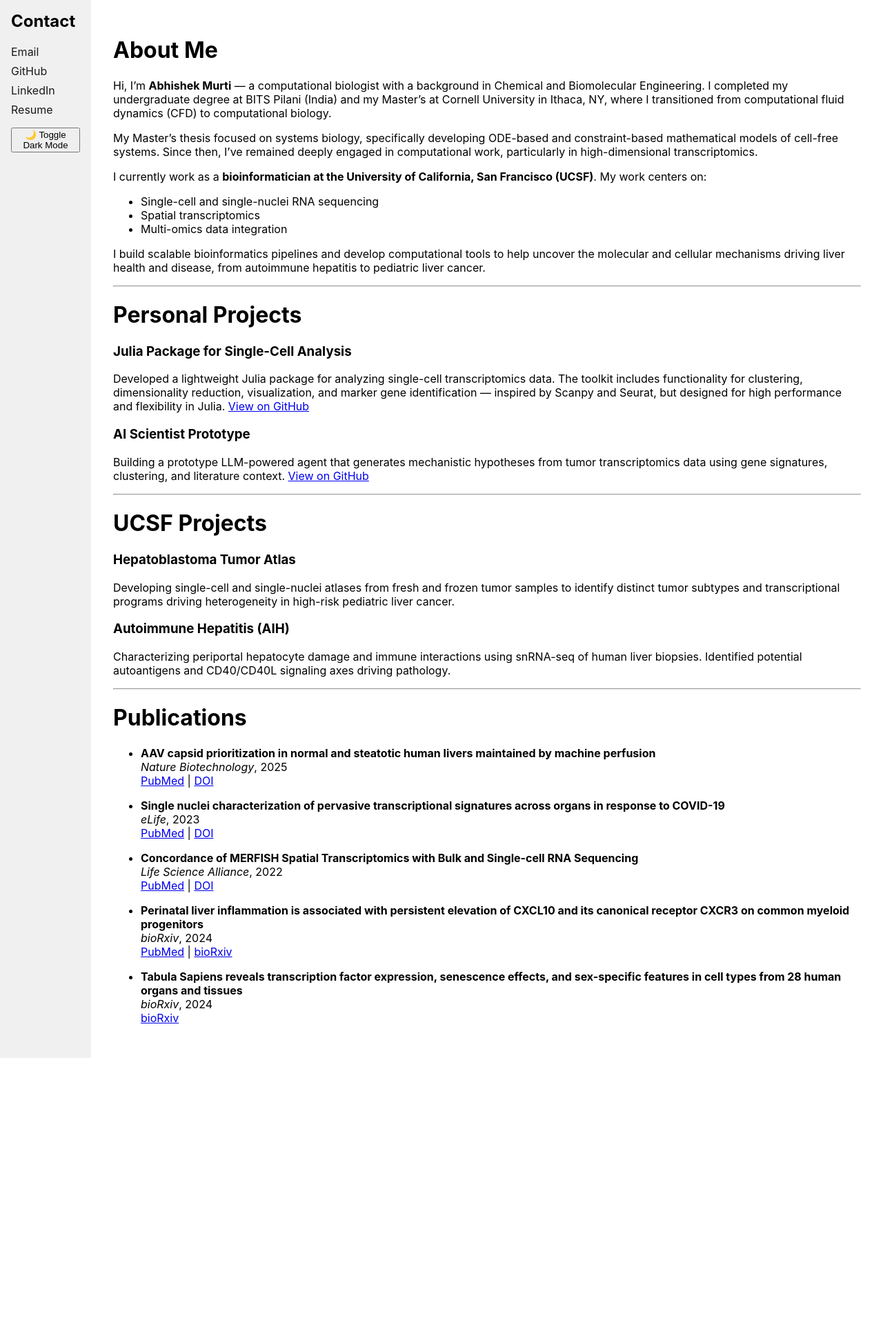
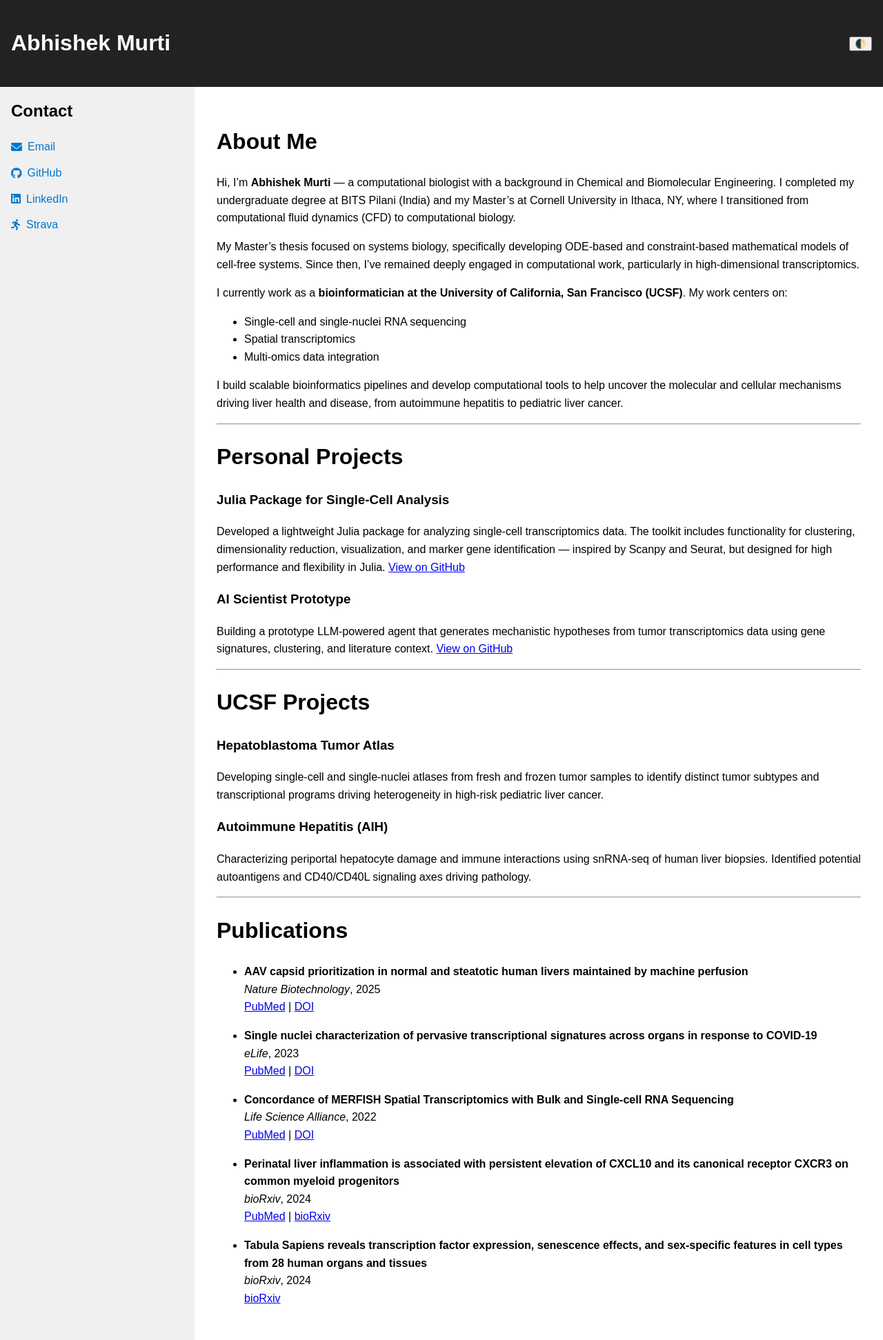
Before and after one commit to murti-abhishek/murti-abhishek.github.io, a Jekyll site: the page built from index.md, in a window 1280 px wide. Shown: the whole page at 69% size. Built offline with Jekyll 4.4.1, drawn with Linux system fonts in a browser that asks for light colours; our own code applies the rules of GitHub Pages for plain Markdown files; before the commit the page ends 1534 px from its top, so only the background shows below that.

```diff
--- a/_layouts/default.html
+++ b/_layouts/default.html
@@ -2,40 +2,50 @@
 <html lang="en">
   <head>
     <meta charset="UTF-8" />
-    <title>{{ page.title }}</title>
-    <link rel="stylesheet" href="{{ '/assets/css/style.css' | relative_url }}" />
-    <link rel="stylesheet" href="{{ '/assets/css/dark-mode.css' | relative_url }}" />
-    <script>
-      function toggleDarkMode() {
-        document.body.classList.toggle('dark-mode');
-        const mode = document.body.classList.contains('dark-mode') ? 'dark' : 'light';
-        localStorage.setItem('mode', mode);
-      }
+    <meta name="viewport" content="width=device-width, initial-scale=1" />
+    <title>{{ page.title | default: site.title }}</title>
+    <meta name="description" content="{{ page.description | default: site.description }}" />
 
-      window.onload = () => {
-        if (localStorage.getItem('mode') === 'dark') {
-          document.body.classList.add('dark-mode');
-        }
-      };
-    </script>
+    <!-- Font Awesome for icons -->
+    <link rel="stylesheet" href="https://cdnjs.cloudflare.com/ajax/libs/font-awesome/6.5.0/css/all.min.css">
+
+    <!-- Custom Styles -->
+    <link rel="stylesheet" href="{{ '/assets/css/style.css' | relative_url }}">
+    <link rel="stylesheet" href="{{ '/assets/css/dark-mode.css' | relative_url }}">
   </head>
 
   <body>
-    <div class="page-container">
+    <header>
+      <h1>{{ site.title }}</h1>
+      <button id="darkModeToggle">🌓</button>
+    </header>
+
+    <div class="container">
       <aside class="sidebar">
         <h2>Contact</h2>
         <ul>
-          <li><a href="mailto:your@email.com">Email</a></li>
-          <li><a href="https://github.com/yourusername">GitHub</a></li>
-          <li><a href="https://www.linkedin.com/in/yourusername/">LinkedIn</a></li>
-          <li><a href="/resume.pdf">Resume</a></li>
+          <li><a href="mailto:murtiabhishek@gmail.com"><i class="fas fa-envelope"></i> Email</a></li>
+          <li><a href="https://github.com/murti-abhishek" target="_blank"><i class="fab fa-github"></i> GitHub</a></li>
+          <li><a href="https://linkedin.com/in/abhishek-murti" target="_blank"><i class="fab fa-linkedin"></i> LinkedIn</a></li>
+          <li><a href="https://www.strava.com/athletes/84323856" target="_blank"><i class="fas fa-running"></i> Strava</a></li>
         </ul>
-        <button onclick="toggleDarkMode()">🌙 Toggle Dark Mode</button>
       </aside>
 
-      <main class="content">
+      <main>
         {{ content }}
       </main>
     </div>
+
+    <script>
+      const toggle = document.getElementById("darkModeToggle");
+      toggle.addEventListener("click", () => {
+        document.body.classList.toggle("dark");
+        localStorage.setItem("theme", document.body.classList.contains("dark") ? "dark" : "light");
+      });
+
+      if (localStorage.getItem("theme") === "dark") {
+        document.body.classList.add("dark");
+      }
+    </script>
   </body>
 </html>
--- a/assets/css/dark-mode.css
+++ b/assets/css/dark-mode.css
@@ -1,34 +1,21 @@
-body.dark-mode {
+body.dark {
   background-color: #121212;
-  color: #e0e0e0;
-}
-
-body.dark-mode .sidebar {
-  background-color: #1e1e1e;
   color: #ffffff;
 }
 
-body.dark-mode .sidebar h2 {
+body.dark header {
+  background-color: #000000;
   color: #ffffff;
 }
 
-body.dark-mode .sidebar a {
-  color: #90caf9;
+body.dark .sidebar {
+  background-color: #1e1e1e;
 }
 
-body.dark-mode .sidebar a:hover {
+body.dark .sidebar h2 {
   color: #ffffff;
 }
 
-body.dark-mode .content {
-  color: #e0e0e0;
-}
-
-body.dark-mode h1,
-body.dark-mode h2,
-body.dark-mode h3,
-body.dark-mode h4,
-body.dark-mode h5,
-body.dark-mode h6 {
+body.dark .sidebar a {
   color: #ffffff;
 }
--- a/assets/css/style.css
+++ b/assets/css/style.css
@@ -1,22 +1,30 @@
 body {
   margin: 0;
-  font-family: -apple-system, BlinkMacSystemFont, "Segoe UI", Roboto, Oxygen,
-    Ubuntu, Cantarell, "Open Sans", "Helvetica Neue", sans-serif;
+  font-family: Arial, sans-serif;
+  line-height: 1.6;
   background-color: #ffffff;
   color: #000000;
 }
 
-.page-container {
+header {
+  background-color: #222;
+  color: #fff;
+  padding: 1rem;
   display: flex;
-  min-height: 100vh;
+  justify-content: space-between;
+  align-items: center;
 }
 
-/* Sidebar styling */
+.container {
+  display: flex;
+  flex-direction: row;
+}
+
 .sidebar {
-  width: 250px;
   background-color: #f0f0f0;
   padding: 1rem;
-  box-sizing: border-box;
+  width: 250px;
+  min-height: 100vh;
 }
 
 .sidebar h2 {
@@ -24,26 +32,23 @@ body {
 }
 
 .sidebar ul {
-  list-style-type: none;
+  list-style: none;
   padding: 0;
 }
 
 .sidebar li {
-  margin-bottom: 0.5rem;
+  margin-bottom: 0.75rem;
 }
 
 .sidebar a {
-  color: #1a1a1a;
+  color: #0077cc;
   text-decoration: none;
+  display: flex;
+  align-items: center;
+  gap: 0.5rem;
 }
 
-.sidebar a:hover {
-  color: #007acc;
+main {
+  padding: 2rem;
+  flex: 1;
 }
-
-/* Content styling */
-.content {
-  flex-grow: 1;
-  padding: 2rem;
-  box-sizing: border-box;
-}
```
